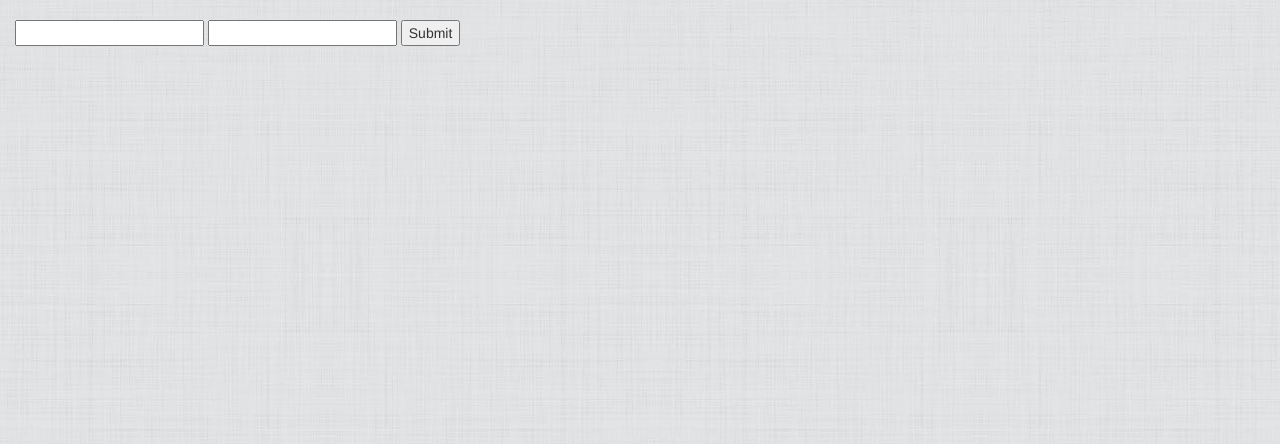
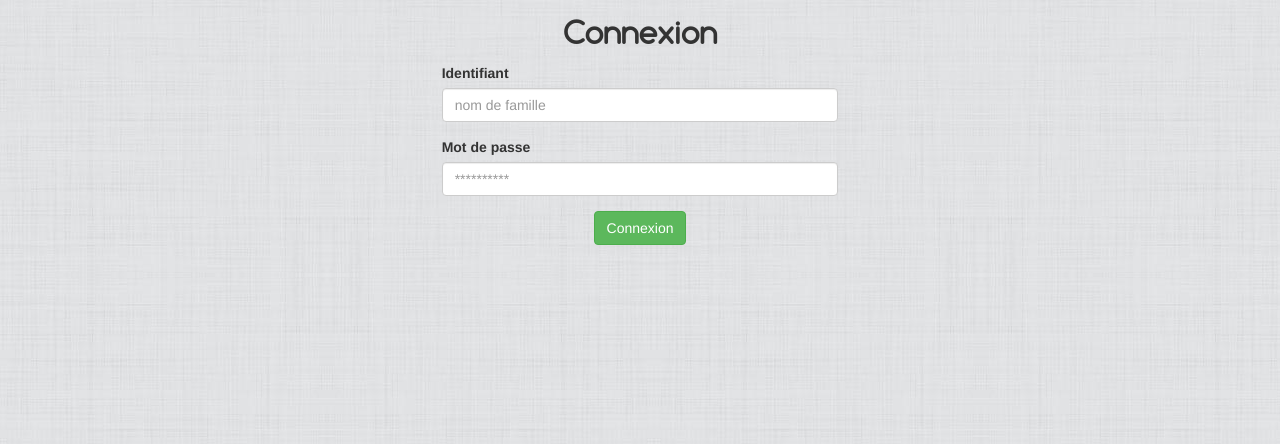
Before and after one commit to Wndrr/Ponteilla, a PHP site: template views/sections/hiking/user/login.html.twig in a window 1280 px wide. Shown: the part 52-496 px from the top of the page. Run offline with PHP 8.4, Linux system fonts and the light colour scheme; the template is opened without the code that fills it, so the values that code supplies are empty; some libraries are stand-ins or nearby versions.

Commit message:
Re design login form

```diff
--- a/views/sections/hiking/user/login.html.twig
+++ b/views/sections/hiking/user/login.html.twig
@@ -15,11 +15,37 @@
 {% block bodyId %}hiking{% endblock %}
 
 {% block content %}
-	    <form action="{{ path('hiking_admin_login_check') }}" method="post">
-        {{ error }}
-        <input type="text" name="_username" value="{{ last_username }}" />
-        <input type="password" name="_password" value="" />
-        <input type="submit" />
-    </form>
+    <h2>
+        Connexion
+    </h2>
+    <div class="row">
+        <form action="{{ path('hiking_admin_login_check') }}" method="post" class="form-vertical col-lg-4 col-lg-offset-4">
+            <div>
+                {{ error }}
+            </div>
+
+            <div class="form-group">
+              <label class="control-label" for="_username">Identifiant</label>
+              <div class="">
+              <input id="_username" name="_username" placeholder="nom de famille" class="form-control input-md" required type="text" value="{{ last_username }}">
+
+              </div>
+            </div>
+
+            <div class="form-group">
+              <label class="control-label" for="_password">Mot de passe</label>
+              <div class="">
+                <input id="_password" name="_password" placeholder="**********" class="form-control input-md" required type="password">
+
+              </div>
+            </div>
+
+            <div class="form-group">
+                <button id="login" name="login" class="btn btn-success center-block">
+                    Connexion
+                </button>
+            </div>
+        </form>
+    </div>
 	{% include '/sections/hiking/_shared/footerBar.partial.html.twig' %}
 {% endblock %}
```
